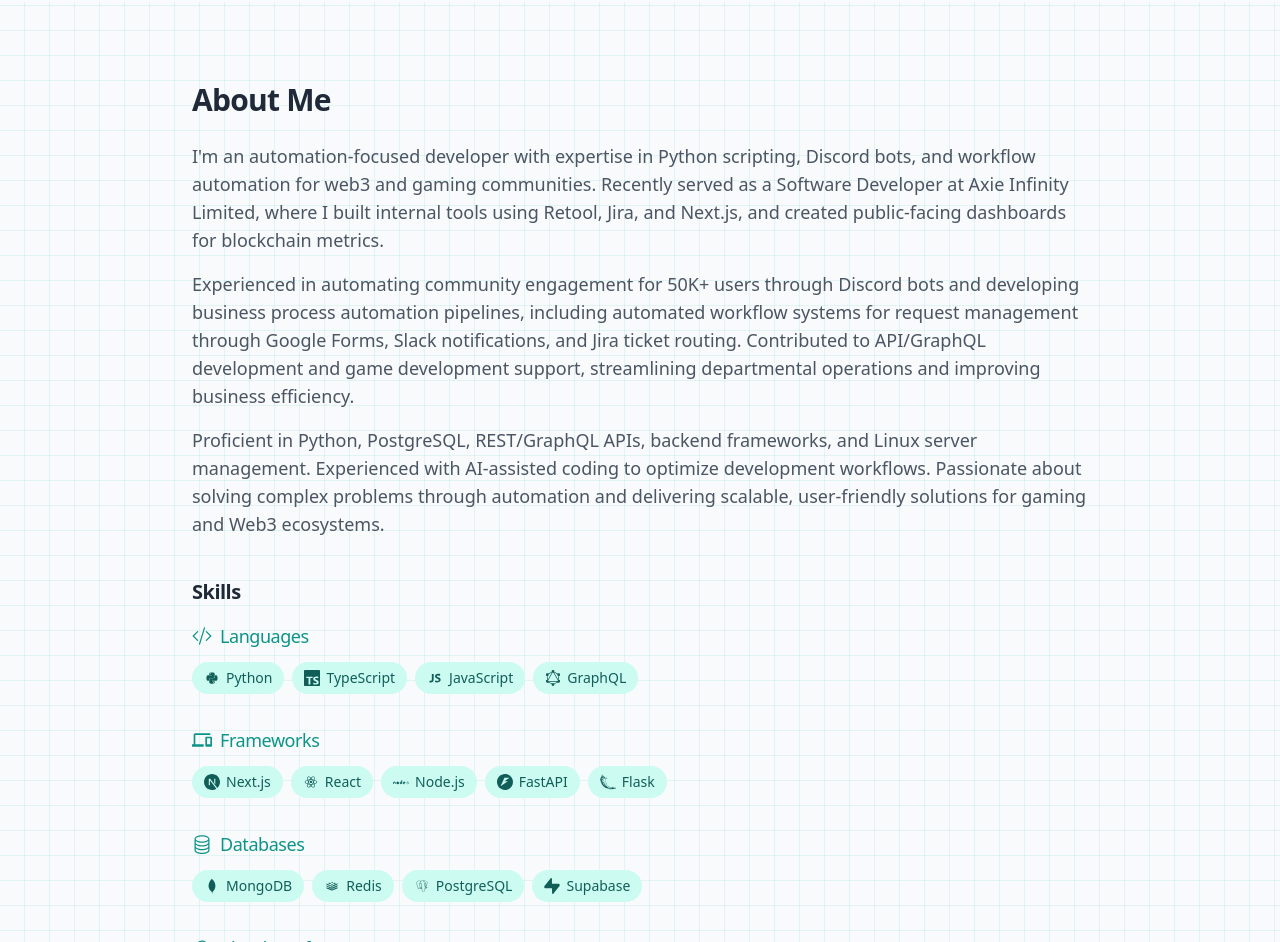
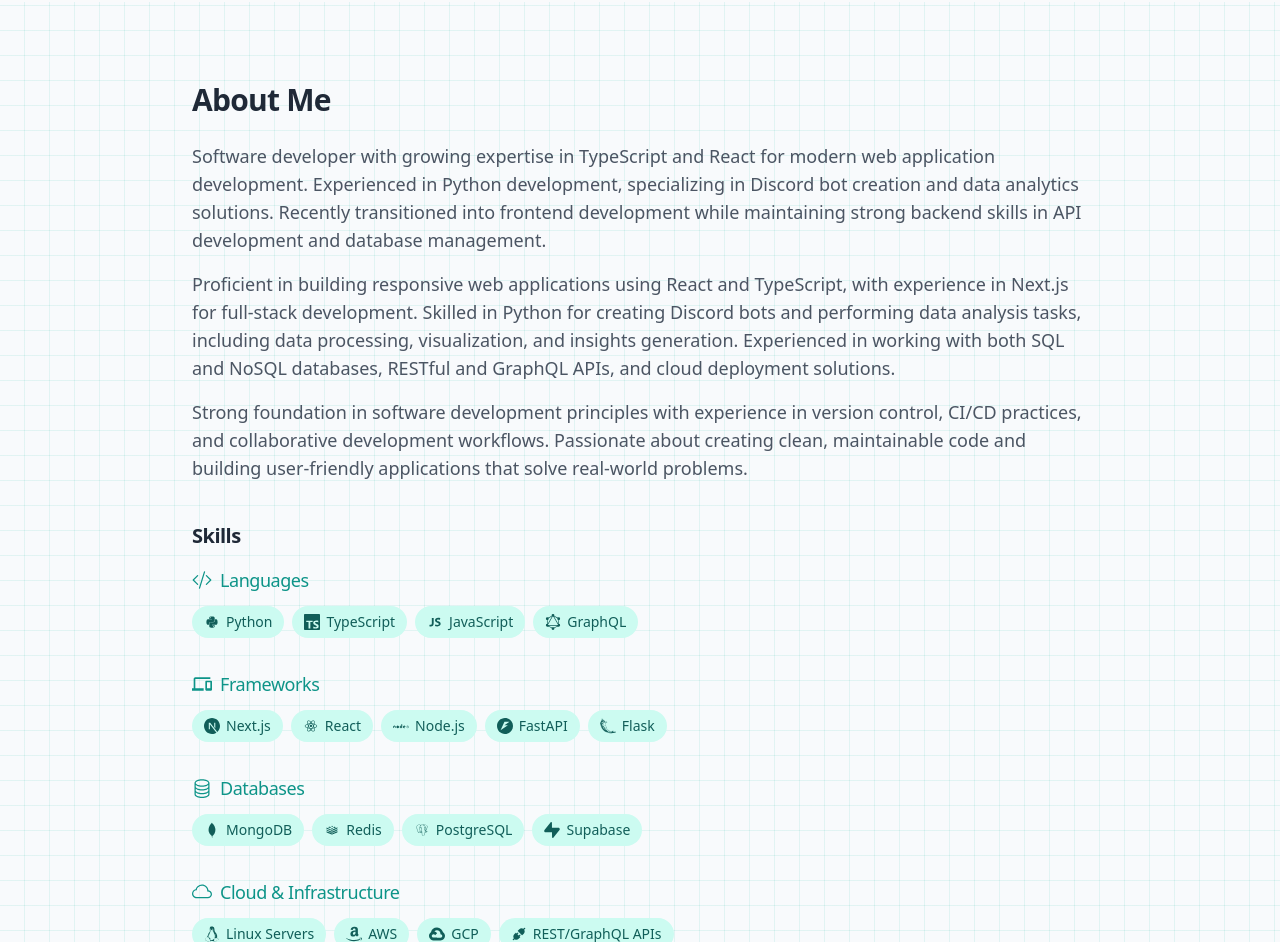
Before and after one commit to nocturnal629/portfolio, a Next.js app: page / in a window 1280 px wide. Shown: the part 2494-3436 px from the top of the page. Built offline with nearby package versions, Linux system fonts and the light colour scheme.

Commit message:
Update About.tsx

```diff
--- a/src/components/sections/About.tsx
+++ b/src/components/sections/About.tsx
@@ -9,13 +9,13 @@
         <SectionTitle>About Me</SectionTitle>
         <div className="prose dark:prose-invert max-w-none">
           <p className="text-lg mb-4 text-gray-600 dark:text-gray-300">
-            I&apos;m an automation-focused developer with expertise in Python scripting, Discord bots, and workflow automation for web3 and gaming communities. Recently served as a Software Developer at Axie Infinity Limited, where I built internal tools using Retool, Jira, and Next.js, and created public-facing dashboards for blockchain metrics.
+            Software developer with growing expertise in TypeScript and React for modern web application development. Experienced in Python development, specializing in Discord bot creation and data analytics solutions. Recently transitioned into frontend development while maintaining strong backend skills in API development and database management.
           </p>
           <p className="text-lg mb-4 text-gray-600 dark:text-gray-300">
-            Experienced in automating community engagement for 50K+ users through Discord bots and developing business process automation pipelines, including automated workflow systems for request management through Google Forms, Slack notifications, and Jira ticket routing. Contributed to API/GraphQL development and game development support, streamlining departmental operations and improving business efficiency.
+            Proficient in building responsive web applications using React and TypeScript, with experience in Next.js for full-stack development. Skilled in Python for creating Discord bots and performing data analysis tasks, including data processing, visualization, and insights generation. Experienced in working with both SQL and NoSQL databases, RESTful and GraphQL APIs, and cloud deployment solutions.
           </p>
           <p className="text-lg mb-6 text-gray-600 dark:text-gray-300">
-            Proficient in Python, PostgreSQL, REST/GraphQL APIs, backend frameworks, and Linux server management. Experienced with AI-assisted coding to optimize development workflows. Passionate about solving complex problems through automation and delivering scalable, user-friendly solutions for gaming and Web3 ecosystems.
+            Strong foundation in software development principles with experience in version control, CI/CD practices, and collaborative development workflows. Passionate about creating clean, maintainable code and building user-friendly applications that solve real-world problems.
           </p>
 
           <div className="mt-10">
```
